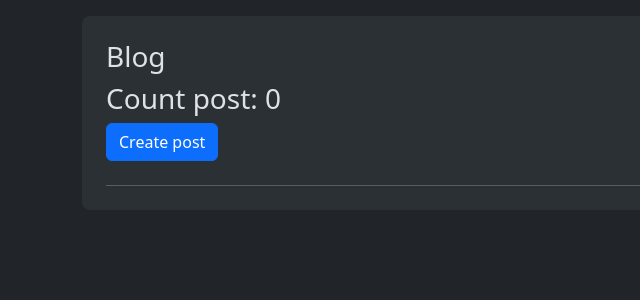
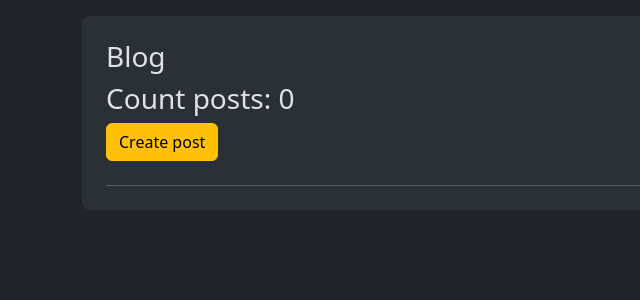
Before and after one commit to DDosCats/Sigma-Python-Hub, a Django app: page /blog/ in a window 1280 px wide. Shown: the part 87-387 px from the top of the page, without its empty margins (0-640 px from the left). Run offline with Django 5.2, Linux system fonts and the light colour scheme; data that the repository does not hold is empty.

Commit message:
change  clolor in yellow

```diff
--- a/apps/blog/templates/blog/index.html
+++ b/apps/blog/templates/blog/index.html
@@ -6,8 +6,8 @@
 
 <div class="mt-3 rounded-3 bg-body-tertiary p-4">
     <h3>Blog</h3>
-    <h3>Count post: {{ posts|length }}</h3>
-    <button type="button" class="btn btn-primary" data-bs-toggle="modal" data-bs-target="#exampleModal">
+    <h3>Count posts: {{ posts|length }}</h3>
+    <button type="button" class="btn btn-warning" data-bs-toggle="modal" data-bs-target="#exampleModal">
         Create post
     </button>
     <hr class="my-4">
@@ -32,7 +32,6 @@
             </div>
         {% endfor %}
     </div>
-
 </div>
 
 <div class="modal fade" id="exampleModal" tabindex="-1" aria-labelledby="exampleModalLabel" aria-hidden="true">
```
